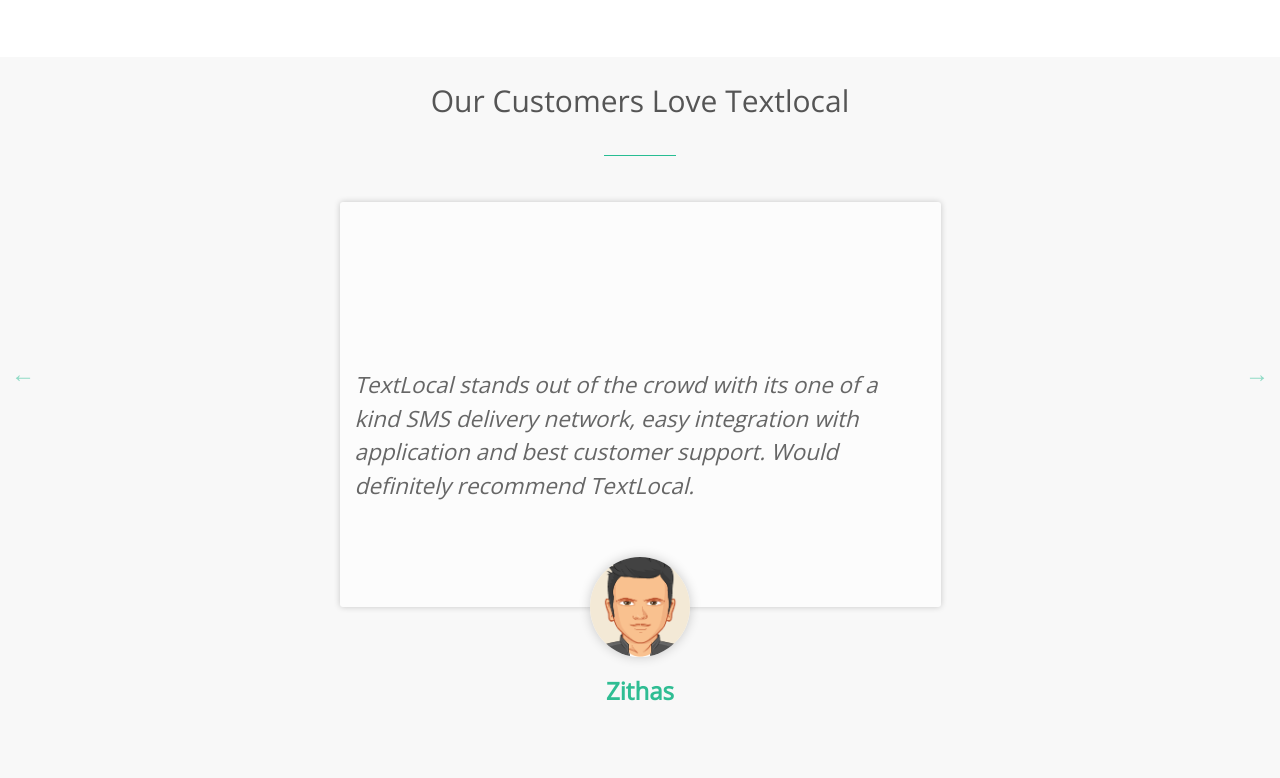
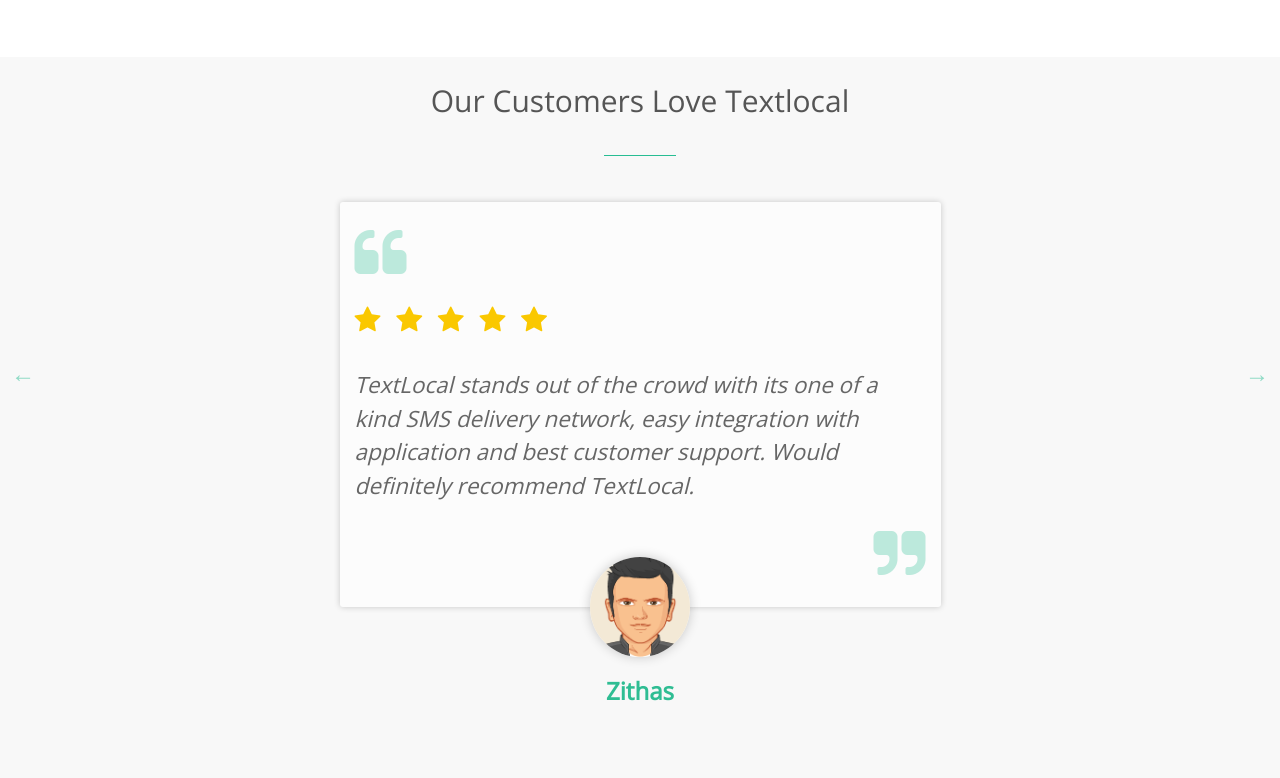
Before and after one commit to shade-slayer/transactional-php, a PHP site: page /index.php in a window 1280 px wide. Shown: the part 3209-3987 px from the top of the page. Run offline with PHP 8.4, Linux system fonts and the light colour scheme; some web fonts are replaced.

Commit message:
font awesome fixed

```diff
--- a/include/header.php
+++ b/include/header.php
@@ -28,7 +28,7 @@
 
   <link rel="stylesheet" href="css/bootstrap.css" />
   <link rel="stylesheet" href="css/styles.css" />
-  <link rel="stylesheet" href="css/font-awesome.css" />
+  <link href="https://maxcdn.bootstrapcdn.com/font-awesome/4.7.0/css/font-awesome.min.css" rel="stylesheet" integrity="sha384-wvfXpqpZZVQGK6TAh5PVlGOfQNHSoD2xbE+QkPxCAFlNEevoEH3Sl0sibVcOQVnN" crossorigin="anonymous">
   <link rel="stylesheet" href="css/slick.css" />
   <link rel="shortcut icon" type="image/png" href="asset/images/logo-green.png" />
 </head>
```
